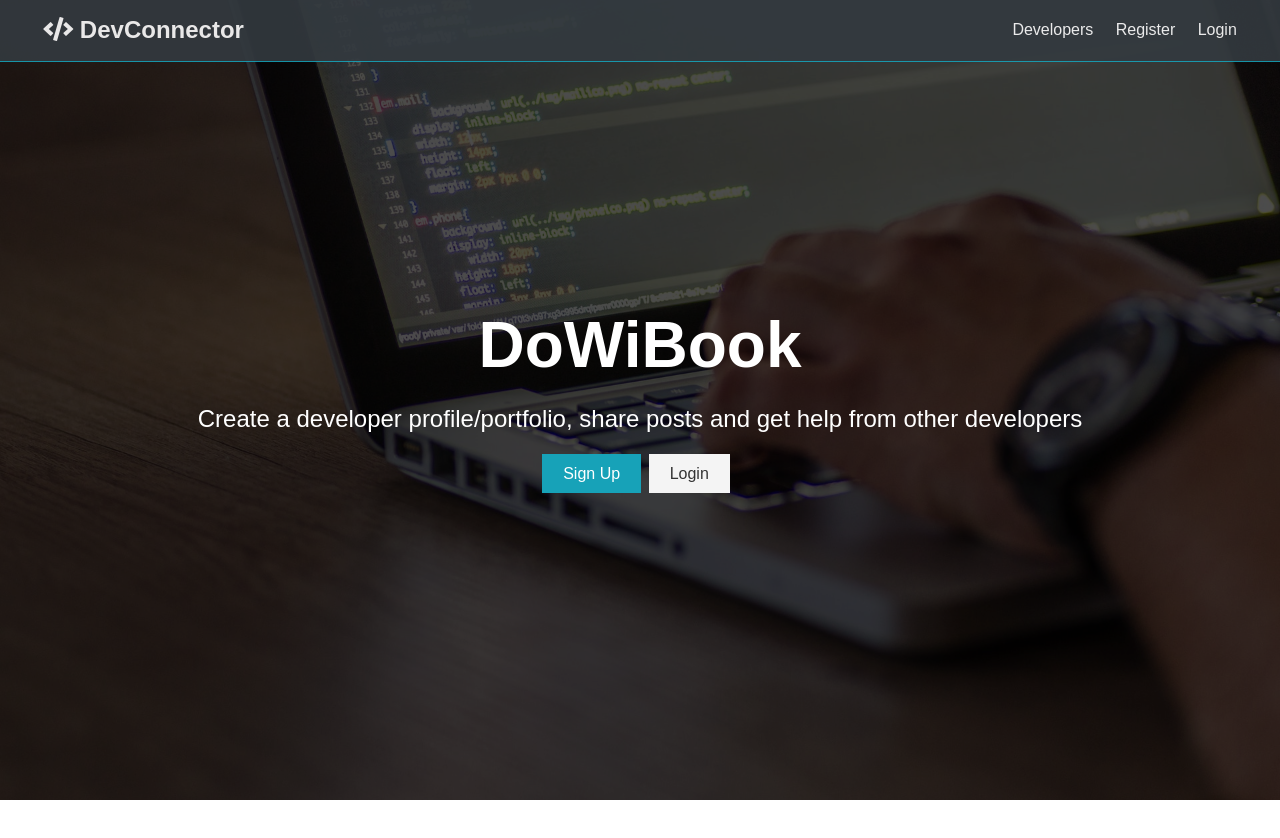
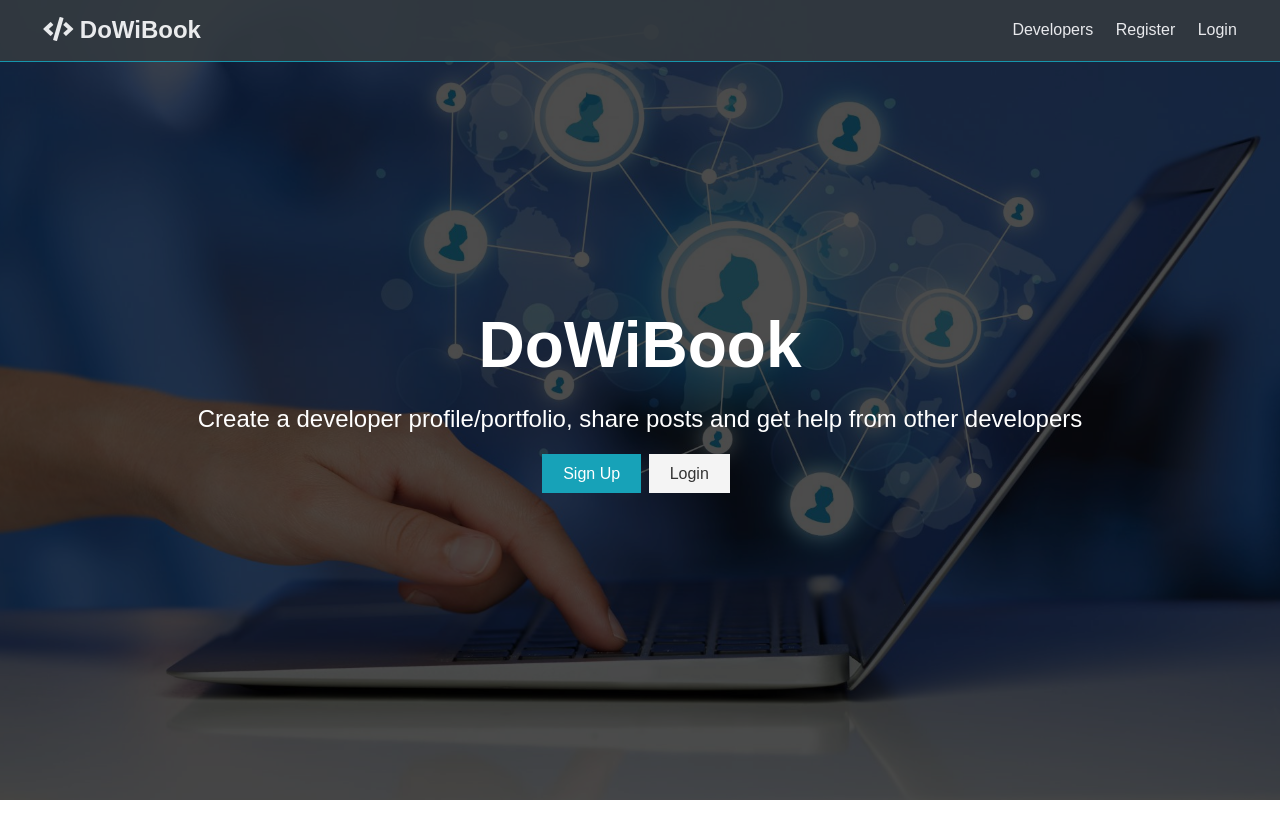
Before and after one commit to christopherjbourque/dowibook, a React (Create React App) app in the folder client/: page / in a window 1280 px wide. Shown: the top 838 px of the page. Built offline with nearby package versions, Linux system fonts and the light colour scheme; no server answers; the HTML template or start-up script is replaced by a standard one.

Commit message:
more updates on landing page layout img

```diff
--- a/client/src/App.css
+++ b/client/src/App.css
@@ -333,7 +333,8 @@ button {
 /* Landing Page */
 .landing {
   position: relative;
-  background: url('./img/showcase.jpg') no-repeat center center/cover;
+  background: url('./img/AdobeStock_81441025.jpeg') no-repeat center
+    center/cover;
   height: 100vh;
 }
 
@@ -452,7 +453,6 @@ button {
   flex: 3;
   flex-basis: 20%;
 }
-
 
 /* Posts Page */
 .post-form .post-form-header {
--- a/client/src/components/layout/Navbar.js
+++ b/client/src/components/layout/Navbar.js
@@ -46,7 +46,7 @@ const Navbar = ({ auth: { isAuthenticated }, logout }) => {
     <nav className='navbar bg-dark'>
       <h1>
         <Link to='/'>
-					<i className='fas fa-code' /> DevConnector
+          <i className='fas fa-code' /> DoWiBook
         </Link>
       </h1>
       <Fragment>{isAuthenticated ? authLinks : guestLinks}</Fragment>
```
Also changed, not shown: client/src/img/AdobeStock_81441025.jpeg (added). Lines whose indentation alone changed are shown as unchanged.
